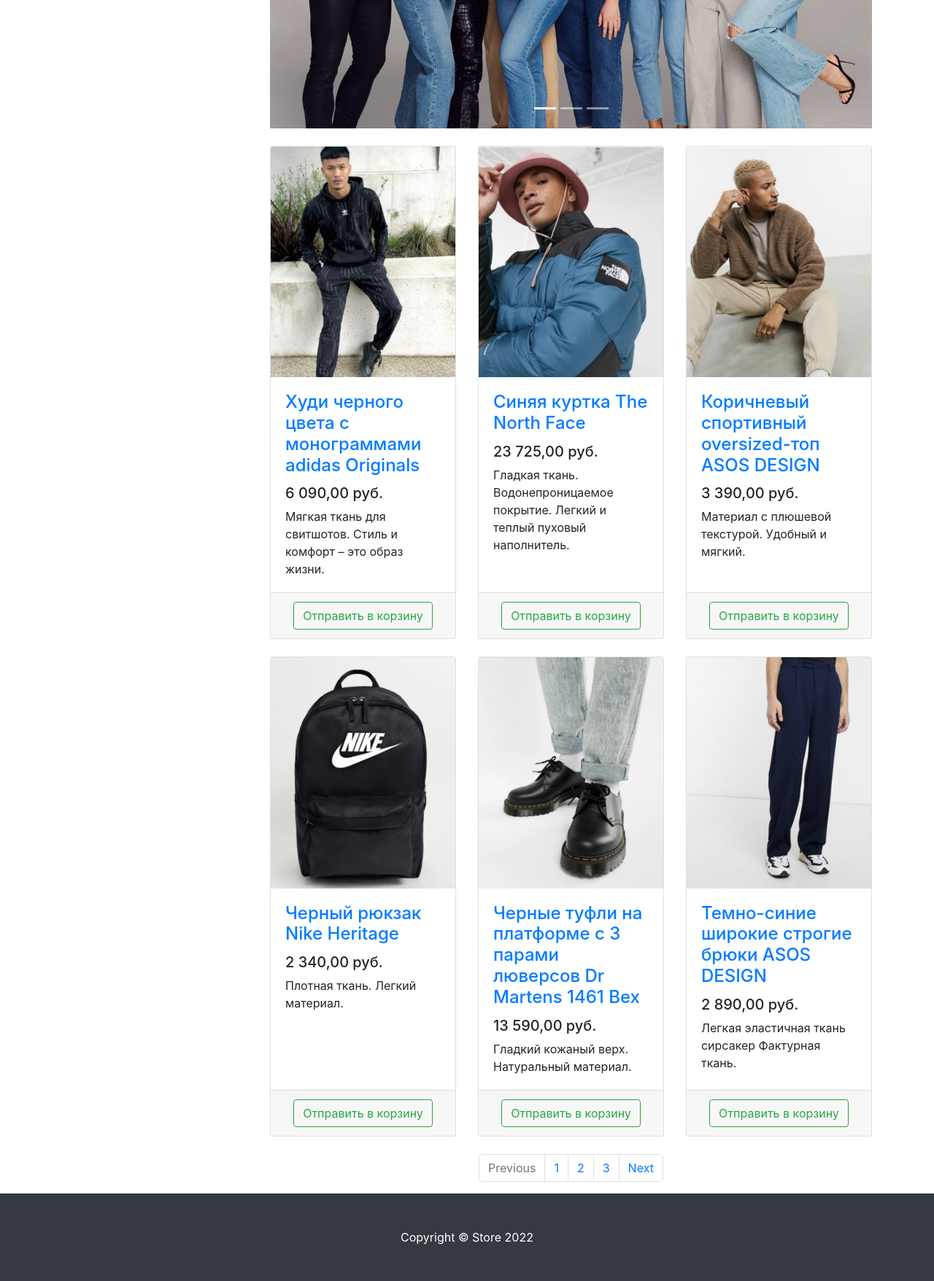
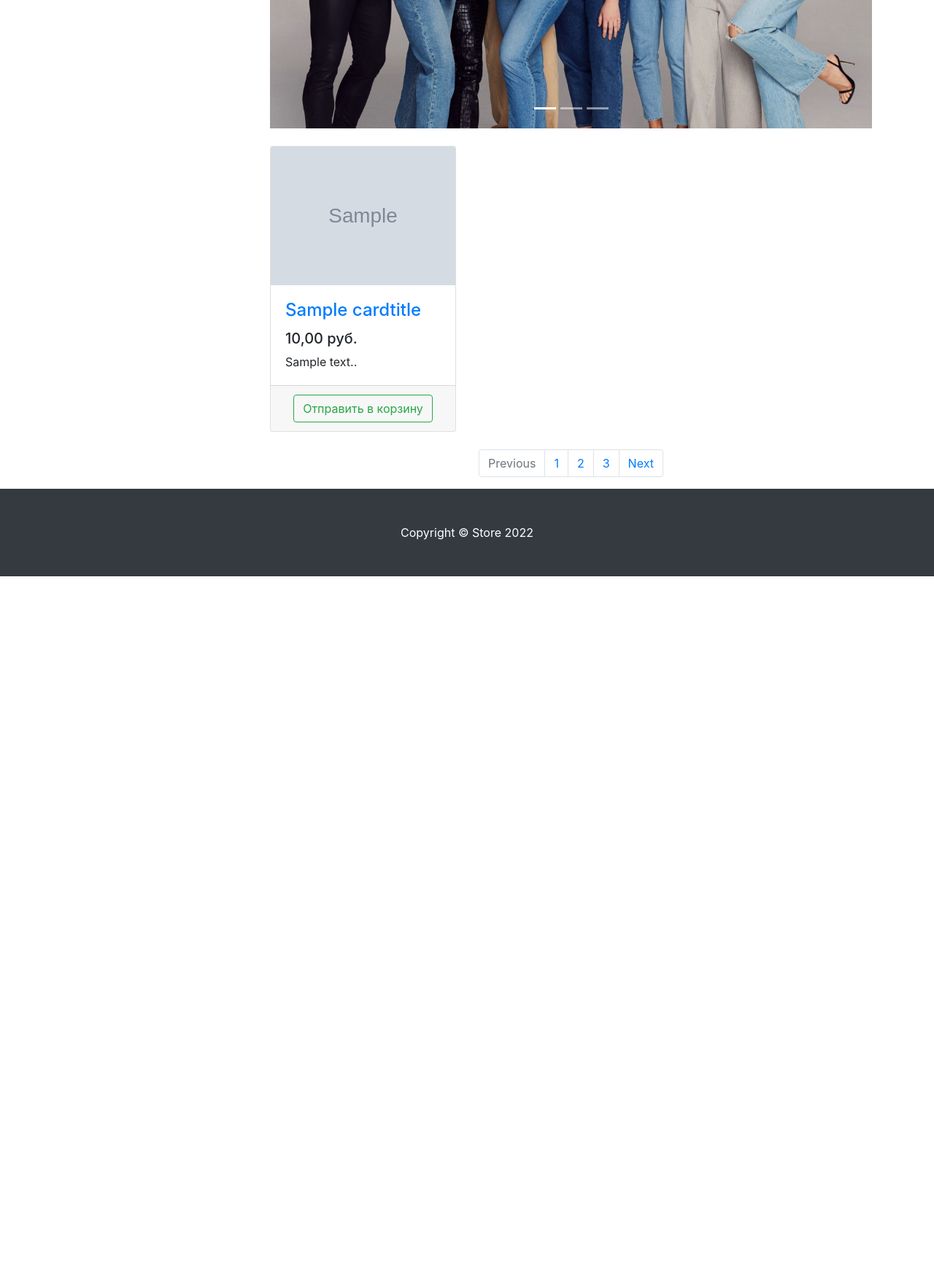
Before and after one commit to dljsgsg/django, a Django app: template store/products/templates/products/products.html in a window 1280 px wide. Shown: the part 399-2155 px from the top of the page at 73% size. After the commit the page ends 1189 px from the top, so only its background shows below. Run offline with Django 4.2, Linux system fonts and the light colour scheme; the template is opened without the code that fills it: most values are stand-ins (such as "Sample title", 1, 10 or a date in 2020); grey boxes marked "Sample" are stand-in pictures; some libraries are stand-ins or nearby versions.

Commit message:
работа с данными
работа с динамической передачей данных форм

```diff
--- a/store/products/templates/products/products.html
+++ b/store/products/templates/products/products.html
@@ -91,13 +91,13 @@
                 </ol>
                 <div class="carousel-inner" role="listbox">
                     <div class="carousel-item active">
-                        <img class="d-block img-fluid" src="vendor/img/slides/slide-1.jpg" alt="First slide">
+                        <img class="d-block img-fluid" src="/static/vendor/img/slides/slide-1.jpg" alt="First slide">
                     </div>
                     <div class="carousel-item">
-                        <img class="d-block img-fluid" src="vendor/img/slides/slide-2.jpg" alt="Second slide">
+                        <img class="d-block img-fluid" src="/static/vendor/img/slides/slide-2.jpg" alt="Second slide">
                     </div>
                     <div class="carousel-item">
-                        <img class="d-block img-fluid" src="vendor/img/slides/slide-3.jpg" alt="Third slide">
+                        <img class="d-block img-fluid" src="/static/vendor/img/slides/slide-3.jpg" alt="Third slide">
                     </div>
                 </div>
                 <a class="carousel-control-prev" href="#carouselExampleIndicators" role="button" data-slide="prev">
@@ -111,127 +111,27 @@
             </div>
 
             <div class="row">
-
+            {% for product in products%}
                 <div class="col-lg-4 col-md-6 mb-4">
                     <div class="card h-100">
                         <a href="#">
                             <img class="card-img-top"
-                                 src="/static/vendor/img/products/Adidas-hoodie.png"
+                                 src="{{ product.image }}"
                                  alt="">
                         </a>
                         <div class="card-body">
                             <h4 class="card-title">
-                                <a href="#">Худи черного цвета с монограммами adidas Originals</a>
+                                <a href="#">{{cardtitle}}</a>
                             </h4>
-                            <h5>6 090,00 руб.</h5>
-                            <p class="card-text">Мягкая ткань для свитшотов. Стиль и комфорт – это образ жизни.</p>
+                            <h5>{{product.price}},00 руб.</h5>
+                            <p class="card-text">{{product.cardtext}}.</p>
                         </div>
                         <div class="card-footer text-center">
                             <button type="button" class="btn btn-outline-success">Отправить в корзину</button>
                         </div>
                     </div>
                 </div>
-
-                <div class="col-lg-4 col-md-6 mb-4">
-                    <div class="card h-100">
-                        <a href="#">
-                            <img class="card-img-top"
-                                 src="/static/vendor/img/products/Blue-jacket-The-North-Face.png" alt="">
-                        </a>
-                        <div class="card-body">
-                            <h4 class="card-title">
-                                <a href="#">Синяя куртка The North Face</a>
-                            </h4>
-                            <h5>23 725,00 руб.</h5>
-                            <p class="card-text">
-                                Гладкая ткань. Водонепроницаемое покрытие. Легкий и теплый пуховый наполнитель.
-                            </p>
-                        </div>
-                        <div class="card-footer text-center">
-                            <button type="button" class="btn btn-outline-success">Отправить в корзину</button>
-                        </div>
-                    </div>
-                </div>
-
-                <div class="col-lg-4 col-md-6 mb-4">
-                    <div class="card h-100">
-                        <a href="#">
-                            <img class="card-img-top"
-                                 src="/static/vendor/img/products/Brown-sports-oversized-top-ASOS-DESIGN.png"
-                                 alt="">
-                        </a>
-                        <div class="card-body">
-                            <h4 class="card-title">
-                                <a href="#">Коричневый спортивный oversized-топ ASOS DESIGN</a>
-                            </h4>
-                            <h5>3 390,00 руб.</h5>
-                            <p class="card-text">Материал с плюшевой текстурой. Удобный и мягкий.</p>
-                        </div>
-                        <div class="card-footer text-center">
-                            <button type="button" class="btn btn-outline-success">Отправить в корзину</button>
-                        </div>
-                    </div>
-                </div>
-
-                <div class="col-lg-4 col-md-6 mb-4">
-                    <div class="card h-100">
-                        <a href="#">
-                            <img class="card-img-top"
-                                 src="/static/vendor/img/products/Black-Nike-Heritage-backpack.png"
-                                 alt="">
-                        </a>
-                        <div class="card-body">
-                            <h4 class="card-title">
-                                <a href="#">Черный рюкзак Nike Heritage</a>
-                            </h4>
-                            <h5>2 340,00 руб.</h5>
-                            <p class="card-text">Плотная ткань. Легкий материал.</p>
-                        </div>
-                        <div class="card-footer text-center">
-                            <button type="button" class="btn btn-outline-success">Отправить в корзину</button>
-                        </div>
-                    </div>
-                </div>
-
-                <div class="col-lg-4 col-md-6 mb-4">
-                    <div class="card h-100">
-                        <a href="#">
-                            <img class="card-img-top"
-                                 src="/static/vendor/img/products/Black-Dr-Martens-shoes.png"
-                                 alt="">
-                        </a>
-                        <div class="card-body">
-                            <h4 class="card-title">
-                                <a href="#">Черные туфли на платформе с 3 парами люверсов Dr Martens 1461 Bex</a>
-                            </h4>
-                            <h5>13 590,00 руб.</h5>
-                            <p class="card-text">Гладкий кожаный верх. Натуральный материал.</p>
-                        </div>
-                        <div class="card-footer text-center">
-                            <button type="button" class="btn btn-outline-success">Отправить в корзину</button>
-                        </div>
-                    </div>
-                </div>
-
-                <div class="col-lg-4 col-md-6 mb-4">
-                    <div class="card h-100">
-                        <a href="#">
-                            <img class="card-img-top"
-                                 src="/static/vendor/img/products/Dark-blue-wide-leg-ASOs-DESIGN-trousers.png"
-                                 alt="">
-                        </a>
-                        <div class="card-body">
-                            <h4 class="card-title">
-                                <a href="#">Темно-синие широкие строгие брюки ASOS DESIGN</a>
-                            </h4>
-                            <h5>2 890,00 руб.</h5>
-                            <p class="card-text">Легкая эластичная ткань сирсакер Фактурная ткань.</p>
-                        </div>
-                        <div class="card-footer text-center">
-                            <button type="button" class="btn btn-outline-success">Отправить в корзину</button>
-                        </div>
-                    </div>
-                </div>
+            {%endfor%}
 
             </div>
 
```
Also changed, not shown: store/products/templates/products/index.html (+7 -2 lines), store/products/views.py (+48 -2 lines).
